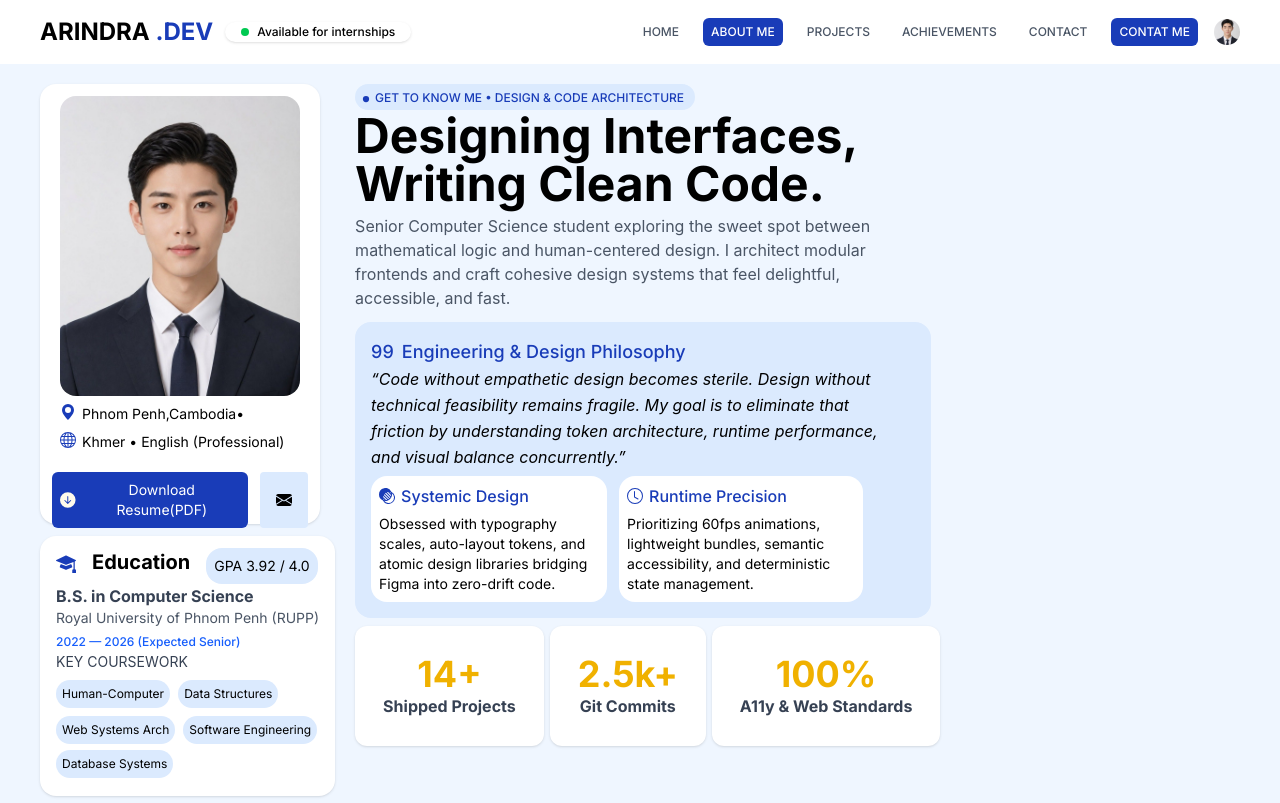
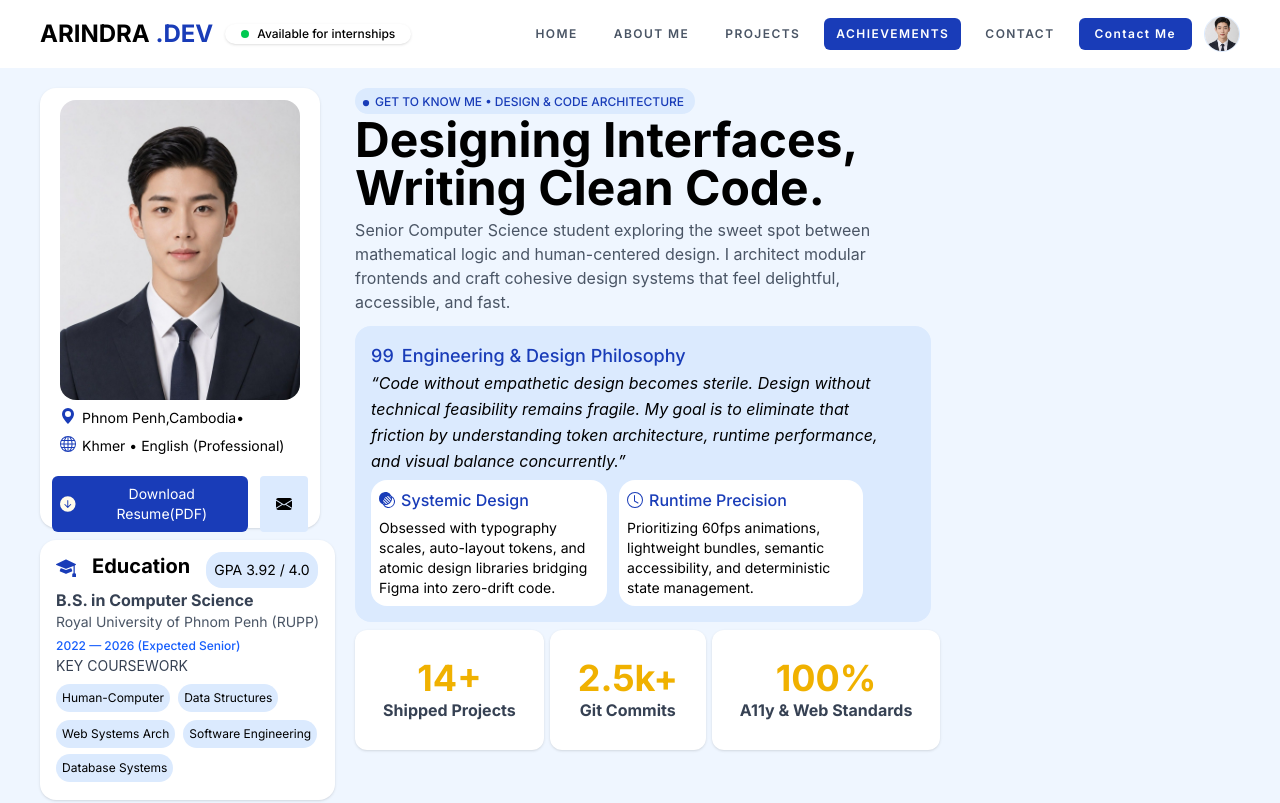
Before and after one commit to semdavdev-del/Student-Portfolio-Platform, a website built with Vite: page my-project/about.html in a window 1280 px wide. Shown: the top 803 px of the page. Built offline with nearby package versions, Linux system fonts and the light colour scheme.

Commit message:
add file about

```diff
--- a/my-project/about.html
+++ b/my-project/about.html
@@ -21,38 +21,15 @@
         </div>
       </div>
 
-      <div class="flex gap-4 items-center text-xs font-medium text-gray-600">
-        <a
-          class="transition-transform duration-300 hover:-translate-y-1 hover:bg-blue-800 hover:text-white py-1.5 px-2 rounded-md"
-          >HOME</a
-        >
-        <a
-           class="bg-blue-800 py-1.5 px-2 text-white rounded-md transition-transform duration-300 hover:-translate-y-1"
-        >
-          ABOUT ME</a
-        >
-        <a
-          class="transition-transform duration-300 hover:-translate-y-1 hover:bg-blue-800 hover:text-white py-1.5 px-2 rounded-md"
-          >PROJECTS</a
-        >
-        <a
-          class="transition-transform duration-300 hover:-translate-y-1 hover:bg-blue-800 hover:text-white py-1.5 px-2 rounded-md"
-          >ACHIEVEMENTS</a
-        >
-        <a
-          class="transition-transform duration-300 hover:-translate-y-1 hover:bg-blue-800 hover:text-white py-1.5 px-2 rounded-md"
-          >CONTACT</a
-        >
-        <button
-          class="bg-blue-800 py-1.5 px-2 text-white rounded-md transition-transform duration-300 hover:-translate-y-1"
-        >
-          CONTAT ME
-        </button>
-        <img
-          class="w-6.5 h-6.5 rounded-full object-cover"
-          src="./image/profile.png"
-          alt="profile"/>
-      </div>
+       <div class="flex items-center gap-3 text-xs font-semibold uppercase tracking-[0.12em] text-gray-600">
+            <a href="#" class="px-3 py-2 rounded-md transition-all duration-300 hover:-translate-y-0.5 hover:bg-blue-800 hover:text-white">Home</a>
+            <a href="#" class="px-3 py-2 rounded-md transition-all duration-300 hover:-translate-y-0.5 hover:bg-blue-800 hover:text-white">About Me</a>
+            <a href="#" class="px-3 py-2 rounded-md transition-all duration-300 hover:-translate-y-0.5 hover:bg-blue-800 hover:text-white">Projects</a>
+            <a href="./achievements.html" class="px-3 py-2 rounded-md transition-all duration-300 hover:-translate-y-0.5 text-white bg-blue-800">Achievements</a>
+            <a href="./contact.html" class="px-3 py-2 rounded-md transition-all duration-300 hover:-translate-y-0.5 hover:bg-blue-800 hover:text-white">Contact</a>
+            <button class="bg-blue-800 px-4 py-2 text-white rounded-md transition-all duration-300 hover:-translate-y-0.5">Contact Me</button>
+            <img class="w-9 h-9 rounded-full object-cover border border-blue-100" src="./image/profile.png"alt="profile">
+        </div>
     </nav>
      <!-- profile -->
     <section class="flex px-10 gap-5 py-5">
--- a/my-project/achievements.html
+++ b/my-project/achievements.html
@@ -21,15 +21,9 @@
             <a href="#" class="px-3 py-2 rounded-md transition-all duration-300 hover:-translate-y-0.5 hover:bg-blue-800 hover:text-white">Home</a>
             <a href="#" class="px-3 py-2 rounded-md transition-all duration-300 hover:-translate-y-0.5 hover:bg-blue-800 hover:text-white">About Me</a>
             <a href="#" class="px-3 py-2 rounded-md transition-all duration-300 hover:-translate-y-0.5 hover:bg-blue-800 hover:text-white">Projects</a>
-<<<<<<< HEAD
-            <a href="#" class="px-3 py-2 rounded-md transition-all duration-300 hover:-translate-y-0.5 text-white bg-blue-800">Achievements</a>
-            <a href="#" class="px-3 py-2 rounded-md transition-all duration-300 hover:-translate-y-0.5 hover:bg-blue-800 hover:text-white">Contact</a>
-            <button class="bg-blue-800 px-4 py-2 text-white rounded-md transition-all duration-300 hover:-translate-y-0.5">ContactMe</button>
-=======
             <a href="./achievements.html" class="px-3 py-2 rounded-md transition-all duration-300 hover:-translate-y-0.5 text-white bg-blue-800">Achievements</a>
             <a href="./contact.html" class="px-3 py-2 rounded-md transition-all duration-300 hover:-translate-y-0.5 hover:bg-blue-800 hover:text-white">Contact</a>
             <button class="bg-blue-800 px-4 py-2 text-white rounded-md transition-all duration-300 hover:-translate-y-0.5">Contact Me</button>
->>>>>>> 4a949ddb7c49c9f4003f1774b45e371024255e29
             <img class="w-9 h-9 rounded-full object-cover border border-blue-100" src="./image/profile.png"alt="profile">
         </div>
     </nav>
```
